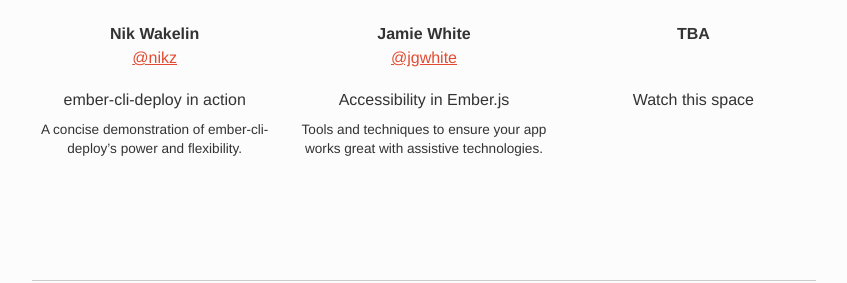
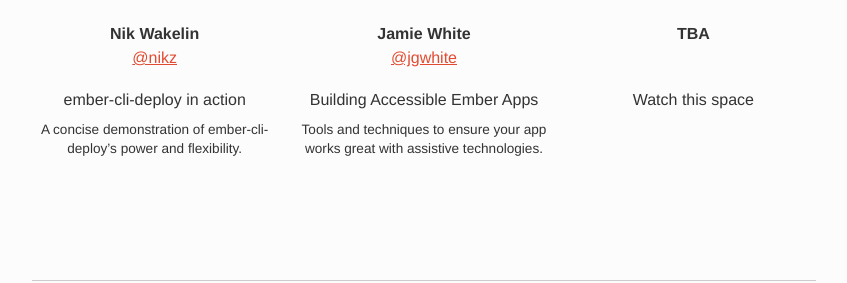
Before and after one commit to emberlondon/emberlondon.github.io, a Jekyll site: the page built from index.html, in a window 1280 px wide and 900 px high, scrolled down 1017 px. Shown: the part 169-452 px from the top of the window, without its empty margins (216-1063 px from the left). Built offline with Jekyll 4.4.1, drawn with Linux system fonts in a browser that asks for light colours; nearby versions of some CDN libraries.

Commit message:
Change jgwhite talk title

```diff
--- a/_data/events.yml
+++ b/_data/events.yml
@@ -14,7 +14,7 @@
   - speaker_name: Jamie White
     speaker_twitter: jgwhite
     image: images/speakers/jgwhite-6.jpg
-    title: Accessibility in Ember.js
+    title: Building Accessible Ember Apps
     abstract: Tools and techniques to ensure your app works great with assistive technologies.
   - speaker_name: TBA
     image: images/speakers/tba.png
```
